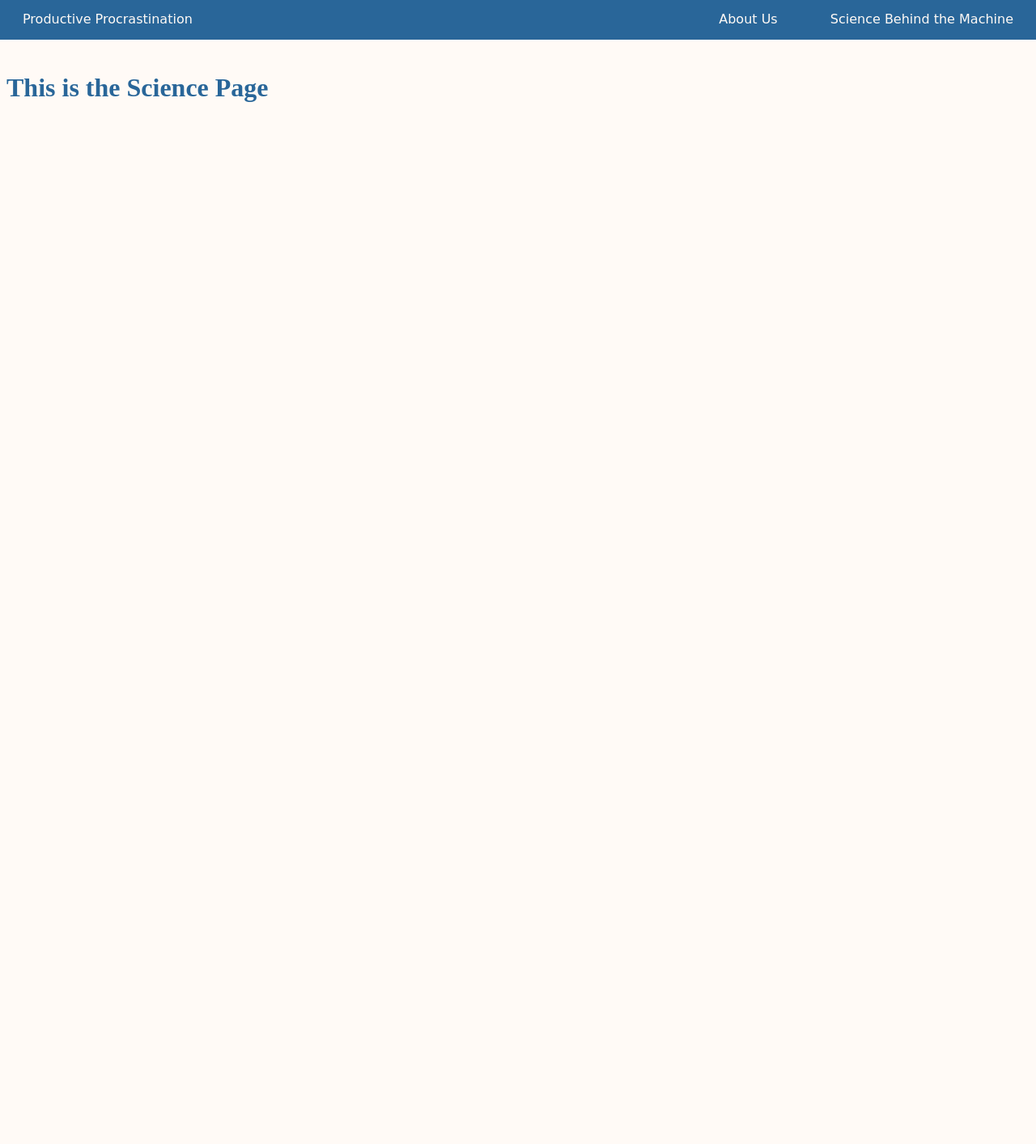
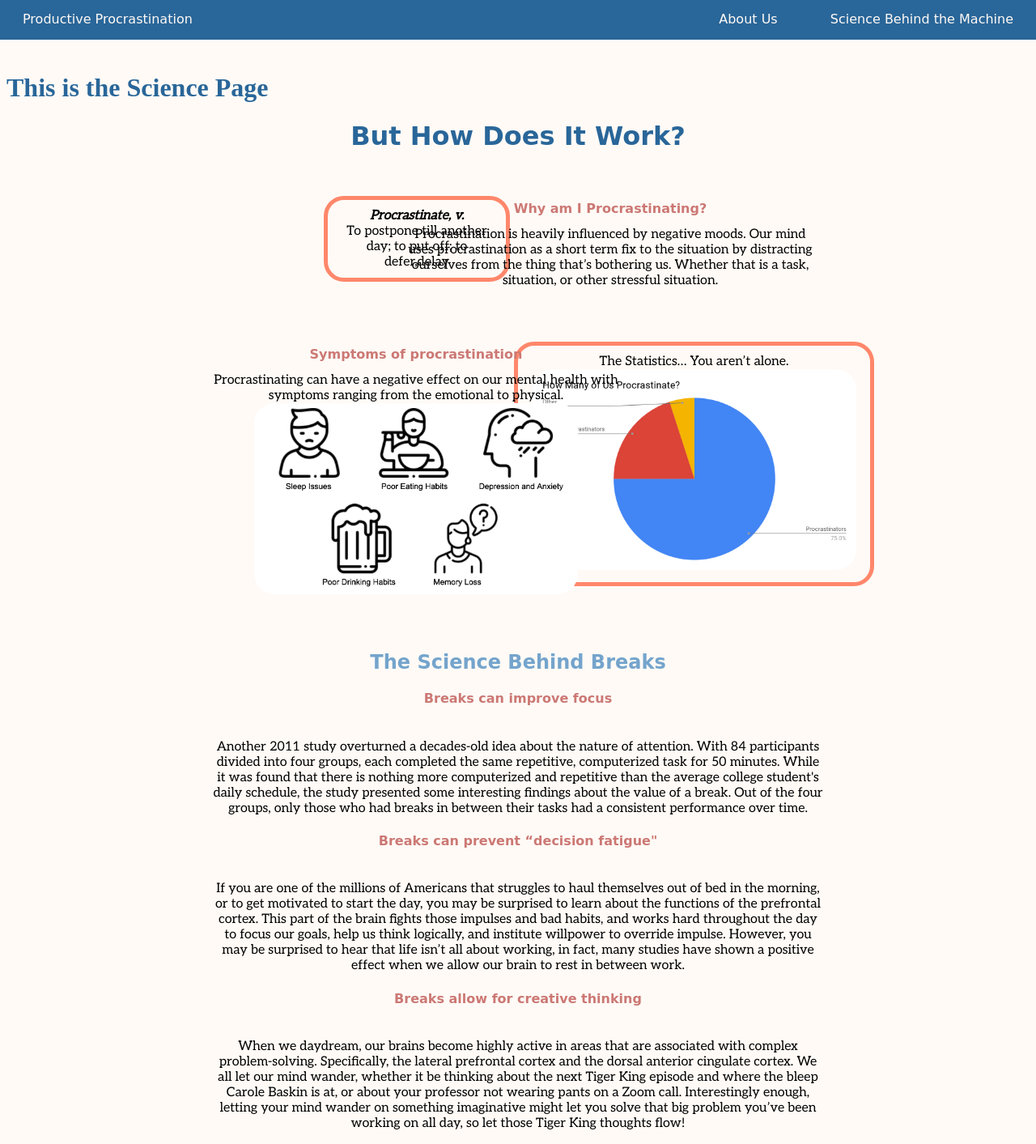
Before and after one commit to averma1/ProductiveProcrastination, a Flask app: page /goToSciencePage in a window 1280 px wide. Shown: the whole page at 81% size. Before the commit the page ends 126 px from the top, so only its background shows below. Run offline with Flask 2, Linux system fonts and the light colour scheme; some libraries are stand-ins or nearby versions; some web fonts are replaced.

Commit message:
fixed the errors with the venv

```diff
--- a/app/templates/science.html
+++ b/app/templates/science.html
@@ -1,9 +1,43 @@
 {% extends "base.html" %}
+
 {% import 'bootstrap/wtf.html' as wtf %}
 
 {% block app_content %}
 <h1>This is the Science Page</h1>
+<h1 class="title">But How Does It Work?</h1>
 
+<br><p class="descriptions leftBox"><i><strong>Procrastinate, v.</strong></i>
+    <br>To postpone till another day; to put off; to defer,delay</p>
 
+<h4 class="rightTopSection title">Why am I Procrastinating? </h4>
+<p class="descriptions rightTopSection">
 
+    <br><br> Procrastination is heavily influenced by negative moods. Our mind uses procrastination as a short term fix to the situation by distracting
+    ourselves from the thing that’s bothering us. Whether that is a task, situation, or other stressful situation.</p>
+
+    <br><br><br><br><br><br><br><br><br><br>
+
+<p class="descriptions rightBox">The Statistics… You aren’t alone.
+    <img src="{{url_for('static', filename='stats.png')}}"/>
+</p>
+
+<h4 class="leftTopSection title">Symptoms of procrastination</h4>
+<p class="descriptions leftTopSection">
+
+    <br><br> Procrastinating can have a negative effect on our mental health with symptoms
+    ranging from the emotional to physical.
+    <img src="{{url_for('static', filename='symptoms.png')}}"/>
+
+</p>
+<br><br><br><br><br><br><br><br><br><br><br><br><br><br><br><br><br><br><br><br><br>
+<h2 class="title">The Science Behind Breaks</h2>
+<h4 class="title">Breaks can improve focus</h4>
+<p class="descriptions"><br>Another 2011 study overturned a decades-old idea about the nature of attention. With 84 participants divided into four groups, each completed the same repetitive, computerized task for 50 minutes. While it was found that there is nothing more computerized and repetitive than the average college student's daily schedule, the study presented some interesting findings about the value of a break. Out of the four groups, only those who had breaks in between their tasks had a consistent performance over time.  </p>
+<h4 class="title">Breaks can prevent “decision fatigue"</h4>
+<p class="descriptions"><br>If you are one of the millions of Americans that struggles to haul themselves out of bed in the morning, or to get motivated to start the day, you may be surprised to learn about the functions of the prefrontal cortex.
+    This part of the brain fights those impulses and bad habits, and works hard throughout the day to focus our goals, help us think logically, and institute willpower to override impulse. However, you may be surprised to hear that life isn’t all about working,
+    in fact, many studies have shown a positive effect when we allow our brain to rest in between work. </p>
+<h4 class="title">Breaks allow for creative thinking</h4>
+<p class="descriptions"><br>When we daydream, our brains become highly active in areas that are associated with complex problem-solving. Specifically, the lateral prefrontal cortex and the dorsal anterior cingulate cortex. We all let our mind wander, whether it be thinking about the next Tiger King episode and where the bleep Carole Baskin is at, or about your professor not wearing pants on a Zoom call. Interestingly enough, letting your mind wander on something imaginative might let you solve that big problem you’ve been working on all day, so let those Tiger King thoughts flow!
+</p>
 {% endblock %}
```
Also changed, not shown: app/templates/contact.html (added, +15 -0 lines).
